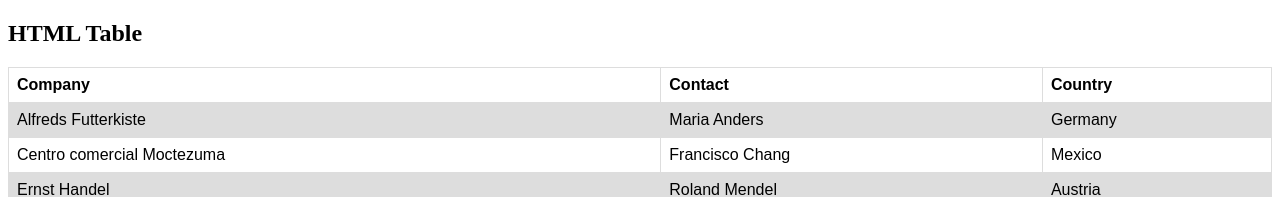
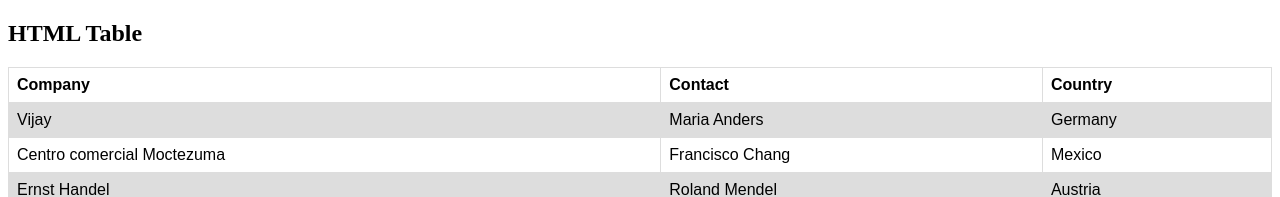
Before and after one commit to vijay251yadav/gitHome, a plain HTML site: page index.html in a window 1280 px wide. Shown: the top 197 px of the page. Drawn offline with Linux system fonts and the light colour scheme.

Commit message:
modifie index.html

```diff
--- a/index.html
+++ b/index.html
@@ -32,7 +32,7 @@
             <th>Country</th>
         </tr>
         <tr>
-            <td>Alfreds Futterkiste</td>
+            <td>Vijay</td>
             <td>Maria Anders</td>
             <td>Germany</td>
         </tr>
```
